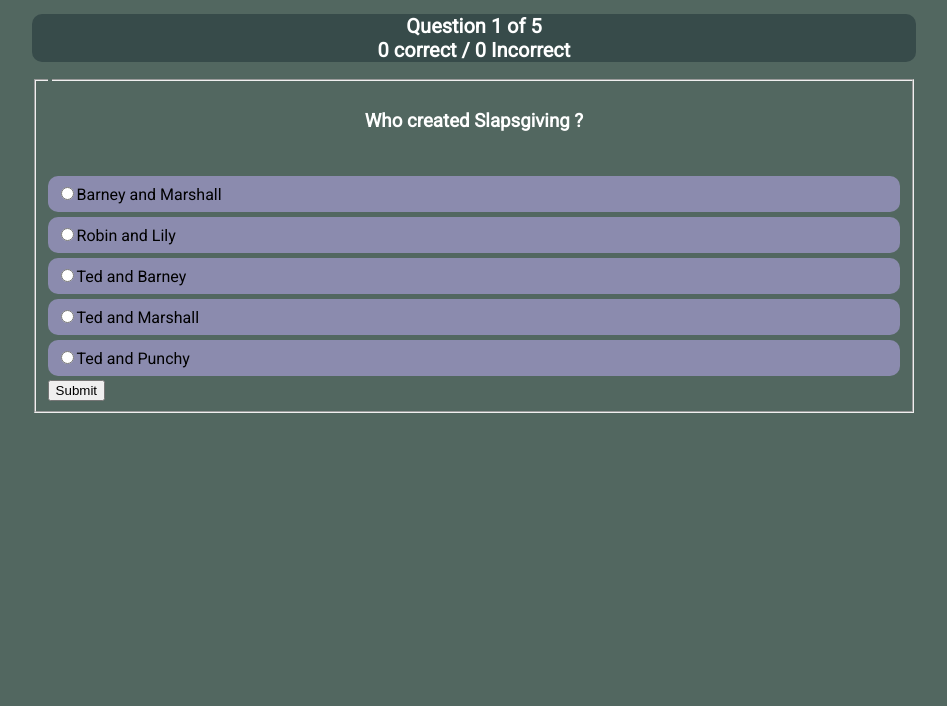
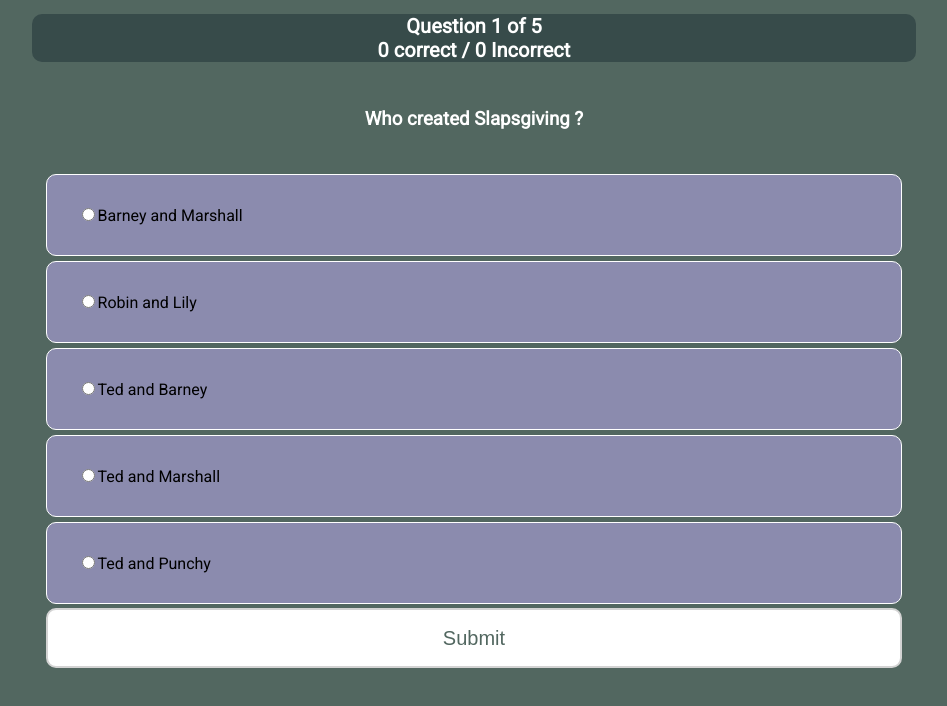
Before and after one commit to thinkful-ei-iguana/garrett_quiz_app, a plain HTML site: page index.html in a window 1280 px wide. Both pictures are taken after a click on the button "Start the quiz". Shown: the part 50-756 px from the top of the page, without its empty margins (166-1113 px from the left). Drawn offline with nearby package versions, Linux system fonts and the light colour scheme.

Commit message:
completed quiz

```diff
--- a/index.html
+++ b/index.html
@@ -27,7 +27,6 @@
         <div class="results"></div>
         <form class="js-form">
           <fieldset class="quizAnswers">
-            <legend></legend>
             <div class="question-container"></div>
           </fieldset>
         </form>
--- a/script.css
+++ b/script.css
@@ -46,7 +46,7 @@ h3 {
   font-size: 20px;
 }
 
-div.questionDiv {
+legend.questionDiv {
   height: 60px;
   text-align: center;
   margin-bottom: 10px;
@@ -65,7 +65,7 @@ div.questionDiv {
 
 .button {
   background-color: #8B8BAE;
-  border: 1px solid rbga(255, 255, 255);
+  border: 1px solid rgb(255, 255, 255);
   border-radius: 10px;
   width: 100%;
   display: inline-block;
@@ -75,3 +75,49 @@ div.questionDiv {
   margin-top: 1px;
   text-align: left;
 }
+
+.hidden {
+  display: none;
+}
+
+button {
+  background-color: #fff;
+  height: 60px;
+  width: 100%;
+  font-size: 20px;
+  border: 2px solid lightgray;
+  border-radius: 10px;
+  color: #526760;
+}
+
+.quizAnswers {
+  border: none;
+  cursor: pointer;
+}
+
+/* MEDIA QUERIES */
+@media (min-width:1024px) {
+  .answersDiv {
+    display: flex;
+    flex-direction: column;
+    justify-content: center;
+    align-items: center;
+  }
+
+  button {
+    height: 60px;
+    width: 100%;
+    font-size: 20px;
+    border: 2px solid lightgray;
+    border-radius: 10px;
+    color: #526760;
+  }
+
+  .button {
+    width: 100%;
+    color: black;
+    margin-bottom: 4px;
+    padding: 30px;
+    margin-top: 1px;
+  }
+}
--- a/script.js
+++ b/script.js
@@ -50,15 +50,17 @@ function displayQuestion() {
   for (let i = 0; i < STORE.length; i++) {
     answers += `
       <div class="button">
-        <input type="radio" class="answerInput" name="user-answer" id="user-answer" value="${i}" aria-label="radioButton" required>${STORE[currentQuestion].choices[i]}
+        <label class="answerLabel" for="user-answer" name="user-answer">
+          <input type="radio" class="answerInput" name="user-answer" id="user-answer" value="${i}" aria-label="radioButton" required>${STORE[currentQuestion].choices[i]}
+        </label>
       </div>
     `;
   }
 
   $('.question-container').html(`
-    <div class="questionDiv">
+    <legend class="questionDiv">
       <h3>${STORE[currentQuestion].question}</h3>
-    </div>
+    </legend>
     <div class="answersDiv">
       ${answers}
     </div>
```
